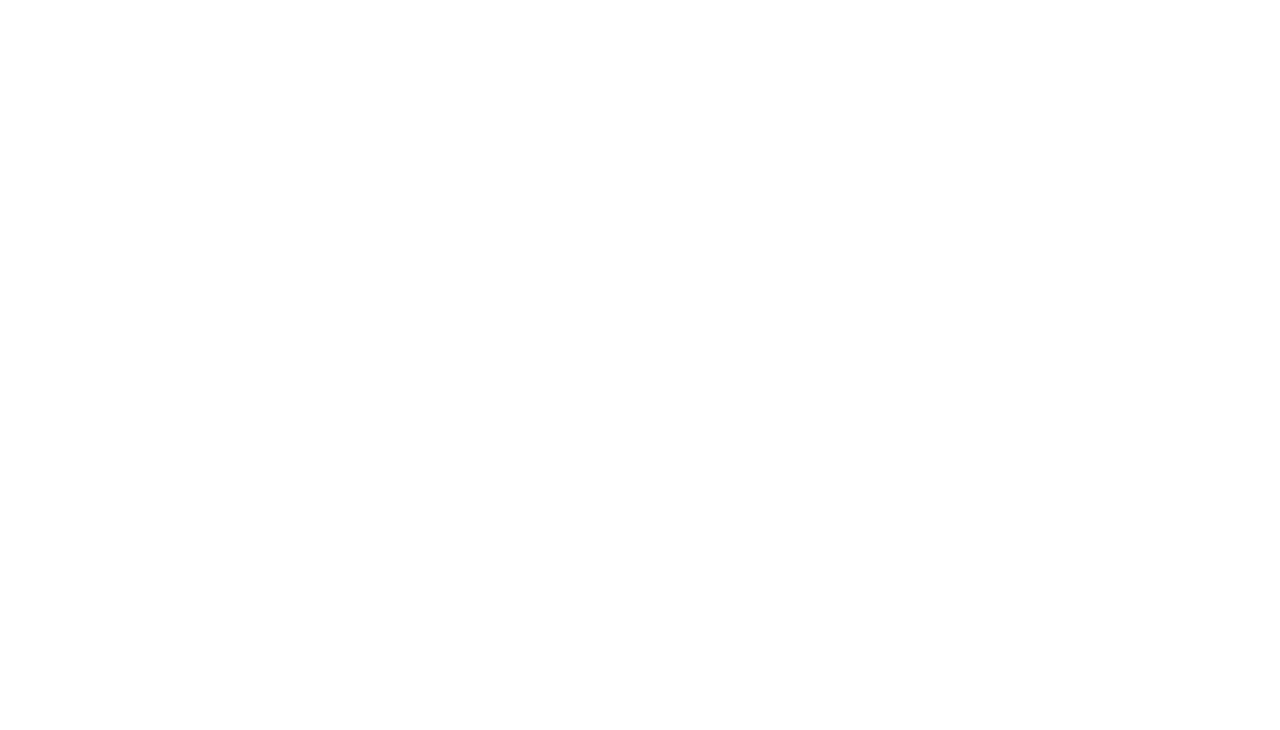
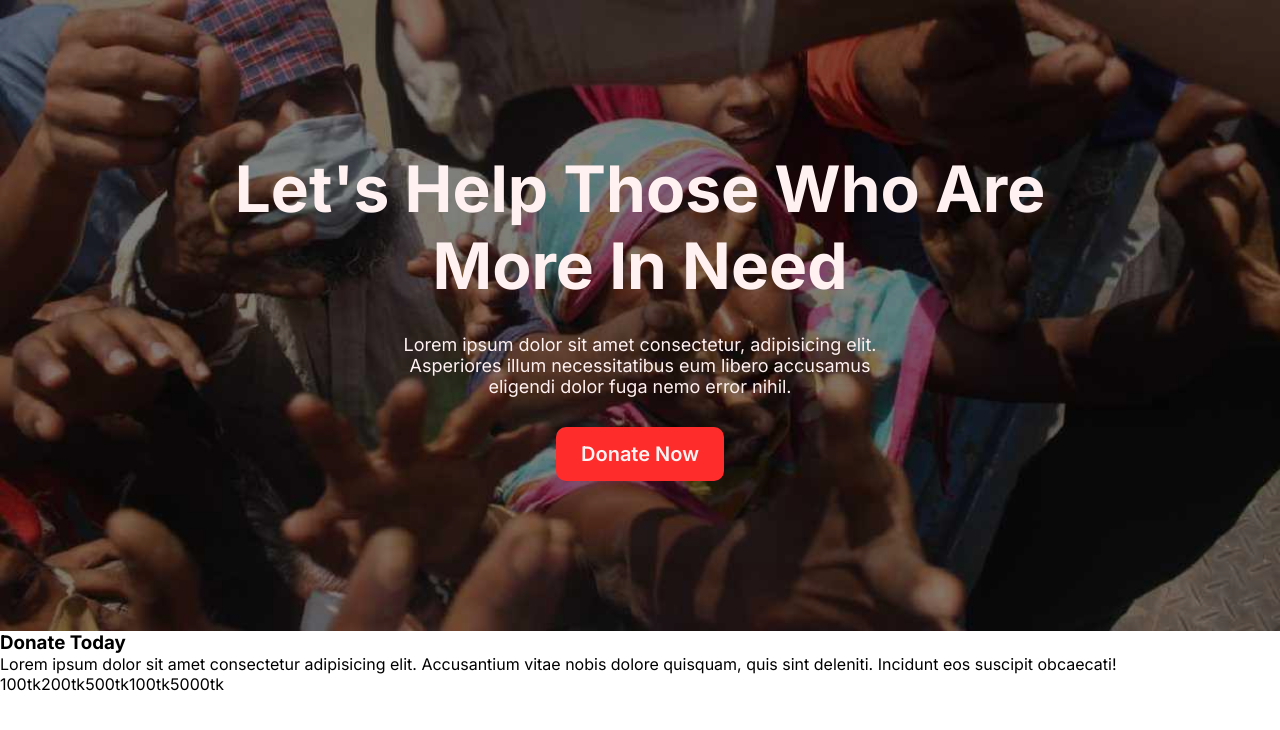
Before and after one commit to NasirUddinAhmed-fsdev/donate-practice, a plain HTML site: page index.html in a window 1280 px wide. Drawn offline with Linux system fonts and the light colour scheme.

Commit message:
Added banner section

```diff
--- a/index.html
+++ b/index.html
@@ -7,10 +7,54 @@
     <meta name="viewport" content="width=device-width, initial-scale=1.0">
     <title>Donate Today</title>
     <link rel="stylesheet" href="/styles/style.css">
+    <link rel="preconnect" href="https://fonts.googleapis.com">
+    <link rel="preconnect" href="https://fonts.gstatic.com" crossorigin>
+    <link href="https://fonts.googleapis.com/css2?family=Inter:wght@400;600;700&display=swap" rel="stylesheet">
 </head>
 
 <body>
-
+    <header>
+        <!-- Banner Section -->
+        <section class="banner">
+            <div class="banner-content">
+                <h2 class="banner-title">Let's Help Those Who Are <br>
+                    More In Need</h2>
+                <p class="banner-desc">Lorem ipsum dolor sit amet consectetur, adipisicing elit. Asperiores illum
+                    necessitatibus eum libero accusamus eligendi dolor fuga nemo error nihil.
+                </p>
+                <button class="btn-primary">Donate Now</button>
+            </div>
+        </section>
+    </header>
+    <main>
+        <!-- Donate Today Section -->
+        <section class="donate-today">
+            <div>
+                <h3>Donate Today</h3>
+                <p>Lorem ipsum dolor sit amet consectetur adipisicing elit. Accusantium vitae nobis dolore quisquam,
+                    quis
+                    sint deleniti. Incidunt eos suscipit obcaecati!</p>
+            </div>
+            <div class="donate-price">
+                <div>
+                    <p>100tk</p>
+                </div>
+                <div>
+                    <p>200tk</p>
+                </div>
+                <div>
+                    <p>500tk</p>
+                </div>
+                <div>
+                    <p>100tk</p>
+                </div>
+                <div>
+                    <p>5000tk</p>
+                </div>
+            </div>
+        </section>
+    </main>
+    <footer></footer>
 </body>
 
 </html>
--- a/styles/style.css
+++ b/styles/style.css
@@ -0,0 +1,51 @@
+* {
+    margin: 0;
+    font-family: 'Inter', sans-serif;
+}
+
+.btn-primary {
+    color: #fff3f3;
+    background: #ff2c2c;
+    border: none;
+    border-radius: 10px;
+    padding: 15px 25px;
+    font-size: 20px;
+    font-weight: 600;
+}
+
+/* Banner Section */
+.banner {
+    display: flex;
+    justify-content: center;
+    align-items: center;
+    text-align: center;
+}
+
+.banner-content {
+    background-image: url("../assets/images/donation8.jpg"), linear-gradient(rgba(0, 0, 0, 0.5), rgba(0, 0, 0, 0.5));
+    background-repeat: no-repeat;
+    background-size: cover;
+    background-blend-mode: overlay;
+    color: #fff1f1;
+    width: 100%;
+    padding: 150px;
+}
+
+.banner-title {
+    font-size: 64px;
+    font-weight: 700;
+    margin-bottom: 30px;
+}
+
+.banner-desc {
+    font-size: 18px;
+    font-weight: 400;
+    width: 50%;
+    margin: auto;
+    margin-bottom: 30px;
+}
+
+/* Donate Today Section */
+.donate-price {
+    display: flex;
+}
```
